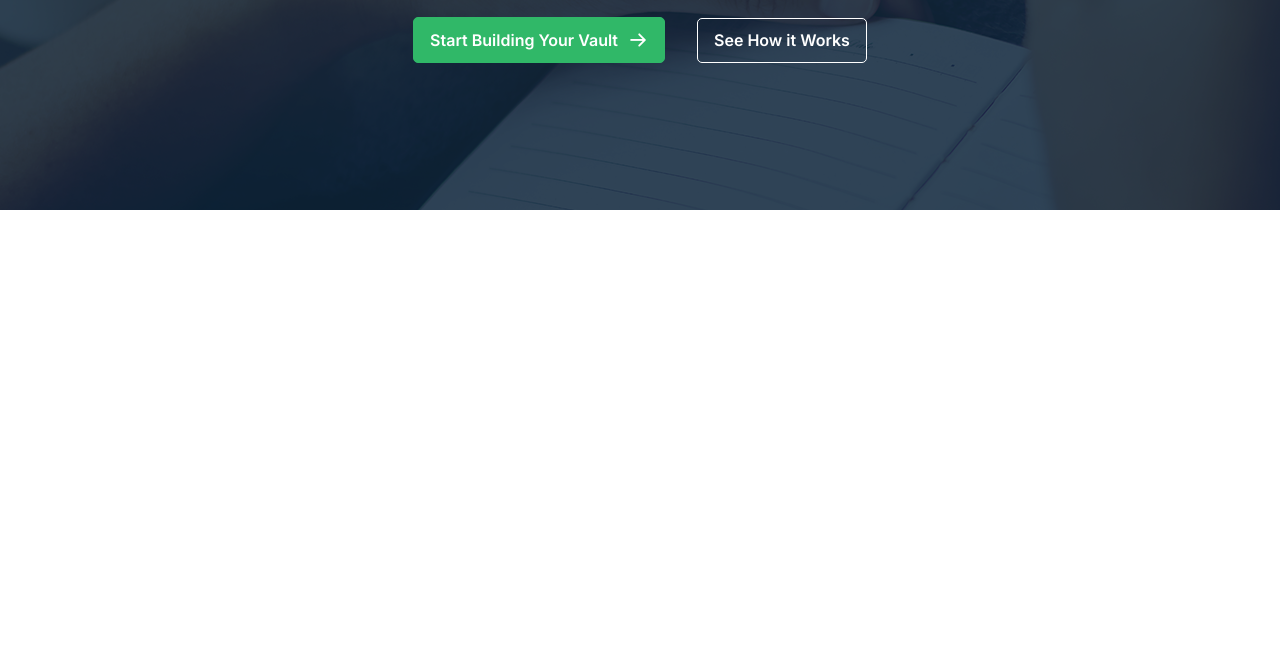
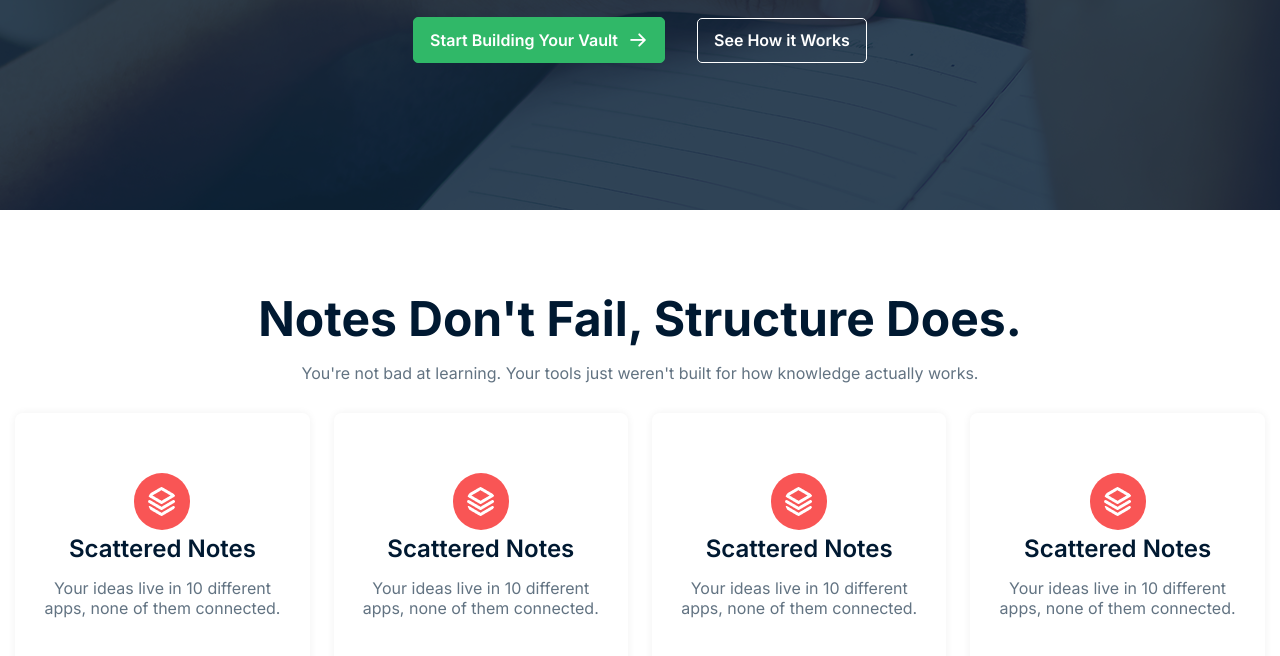
Before and after one commit to kmrajibfaysal/kva, a plain HTML site: page index.html in a window 1280 px wide. Shown: the part 560-1216 px from the top of the page. Before the commit the page ends 800 px from the top, so only its background shows below. Drawn offline with Linux system fonts and the light colour scheme.

Commit message:
added notes section with structure and styles

```diff
--- a/index.html
+++ b/index.html
@@ -30,6 +30,7 @@
           <button id="nav-cta-btn" class="primary-btn">Get Early Access</button>
         </div>
       </nav>
+      <!-- Hero section -->
       <section class="hero">
         <button class="promo-btn">Early Access Now Open</button>
         <h1>
@@ -51,6 +52,35 @@
         </div>
       </section>
     </header>
-    <main></main>
+    <!-- Notes section -->
+    <section class="notes container">
+      <h1 class="common-headline">Notes don't fail, Structure does.</h1>
+      <p>
+        You're not bad at learning. Your tools just weren't built for how
+        knowledge actually works.
+      </p>
+      <div class="notes-cards-container">
+        <div class="notes-card">
+          <img src="./assets/Vector.png" alt="vector box" />
+          <h4>Scattered Notes</h4>
+          <p>Your ideas live in 10 different apps, none of them connected.</p>
+        </div>
+        <div class="notes-card">
+          <img src="./assets/Vector.png" alt="vector box" />
+          <h4>Scattered Notes</h4>
+          <p>Your ideas live in 10 different apps, none of them connected.</p>
+        </div>
+        <div class="notes-card">
+          <img src="./assets/Vector.png" alt="vector box" />
+          <h4>Scattered Notes</h4>
+          <p>Your ideas live in 10 different apps, none of them connected.</p>
+        </div>
+        <div class="notes-card">
+          <img src="./assets/Vector.png" alt="vector box" />
+          <h4>Scattered Notes</h4>
+          <p>Your ideas live in 10 different apps, none of them connected.</p>
+        </div>
+      </div>
+    </section>
   </body>
 </html>
--- a/style.css
+++ b/style.css
@@ -23,6 +23,14 @@
   font-size: 16px;
   font-weight: 600;
   cursor: pointer;
+}
+
+.common-headline {
+  color: rgba(0, 25, 49, 1);
+  font-size: 48px;
+  font-weight: 700;
+  line-height: 58px;
+  text-transform: capitalize;
 }
 
 /* Native styles */
@@ -119,3 +127,44 @@ nav a:hover {
   align-items: center;
   gap: 32px;
 }
+
+.notes p {
+  color: #627382;
+  line-height: 20px;
+  margin: 15px 0px;
+}
+
+.notes {
+  text-align: center;
+  padding: 80px 0px;
+}
+
+.notes-card img {
+  background: rgba(249, 85, 85, 1);
+  padding: 14px;
+  border-radius: 50px;
+}
+
+.notes h4 {
+  font-size: 24px;
+  font-weight: 600;
+  text-align: center;
+  text-transform: capitalize;
+  color: rgba(0, 25, 49, 1);
+}
+
+.notes-card {
+  max-width: 23%;
+  padding: 60px 24px;
+  box-shadow: 0px 0px 8px 0px rgba(0, 0, 0, 0.06);
+  border-radius: 8px;
+}
+
+.notes-cards-container {
+  display: flex;
+  gap: 24px;
+  margin: 30px auto;
+  flex-wrap: wrap;
+  justify-content: center;
+  align-items: center;
+}
```
